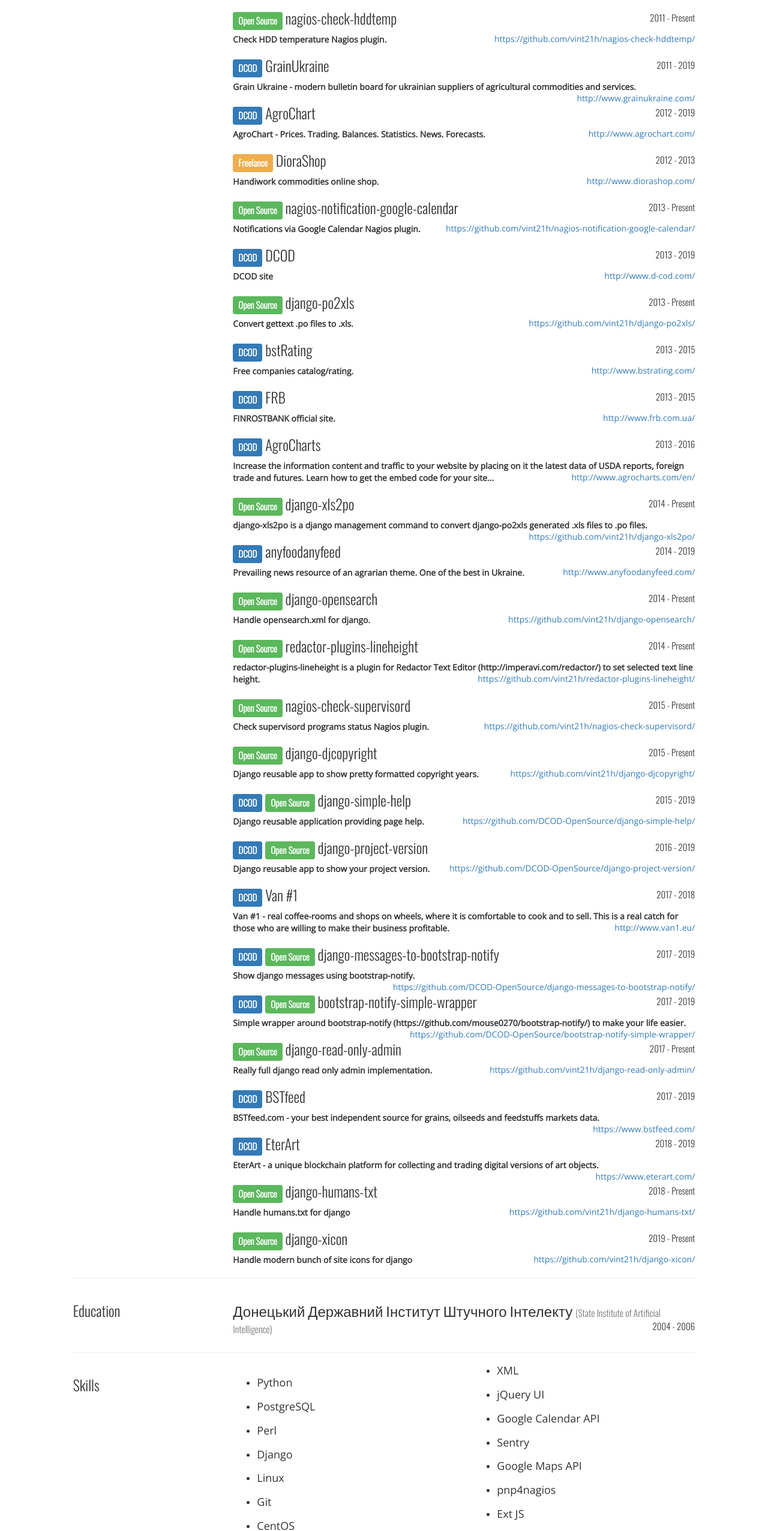
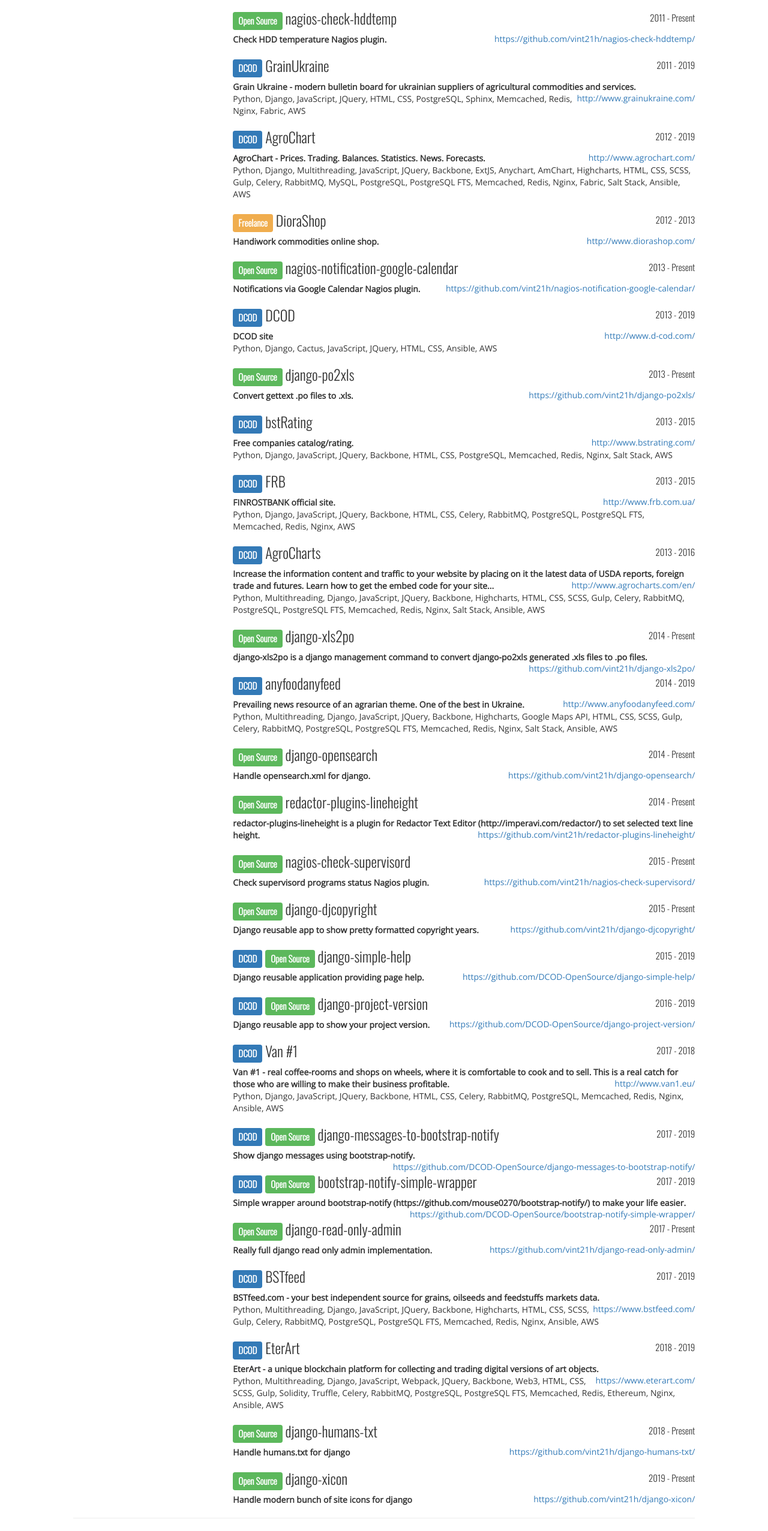
Before and after one commit to vint21h/vint21h.github.io, a plain HTML site: page index.html in a window 1280 px wide. Shown: the part 843-3396 px from the top of the page at 60% size. Drawn offline with nearby package versions, Linux system fonts and the light colour scheme.

Commit message:
Add technologies to some projects

```diff
--- a/index.html
+++ b/index.html
@@ -120,6 +120,7 @@
                                     <div class="website pull-right">
                                         <a target="_blank" href="http://www.grainukraine.com/">http://www.grainukraine.com/</a>
                                     </div>
+                                    <div class="technologies">Python, Django, JavaScript, JQuery, HTML, CSS, PostgreSQL, Sphinx, Memcached, Redis, Nginx, Fabric, AWS</div>
                                 </div>
                                 <div class="project">
                                     <h3>
@@ -131,6 +132,7 @@
                                     <div class="website pull-right">
                                         <a target="_blank" href="http://www.agrochart.com/">http://www.agrochart.com/</a>
                                     </div>
+                                    <div class="technologies">Python, Django, Multithreading, JavaScript, JQuery, Backbone, ExtJS, Anychart, AmChart, Highcharts, HTML, CSS, SCSS, Gulp, Celery, RabbitMQ, MySQL, PostgreSQL, PostgreSQL FTS, Memcached, Redis, Nginx, Fabric, Salt Stack, Ansible, AWS</div>
                                 </div>
                                 <div class="project">
                                     <h3>
@@ -164,6 +166,7 @@
                                     <div class="website pull-right">
                                         <a target="_blank" href="http://www.d-cod.com/">http://www.d-cod.com/</a>
                                     </div>
+                                    <div class="technologies">Python, Django, Cactus, JavaScript, JQuery, HTML, CSS, Ansible, AWS</div>
                                 </div>
                                 <div class="project">
                                     <h3>
@@ -186,6 +189,7 @@
                                     <div class="website pull-right">
                                         <a target="_blank" href="http://www.bstrating.com/">http://www.bstrating.com/</a>
                                     </div>
+                                    <div class="technologies">Python, Django, JavaScript, JQuery, Backbone, HTML, CSS, PostgreSQL, Memcached, Redis, Nginx, Salt Stack, AWS</div>
                                 </div>
                                 <div class="project">
                                     <h3>
@@ -197,6 +201,7 @@
                                     <div class="website pull-right">
                                         <a target="_blank" href="http://www.frb.com.ua/">http://www.frb.com.ua/</a>
                                     </div>
+                                    <div class="technologies">Python, Django, JavaScript, JQuery, Backbone, HTML, CSS, Celery, RabbitMQ, PostgreSQL, PostgreSQL FTS, Memcached, Redis, Nginx, AWS</div>
                                 </div>
                                 <div class="project">
                                     <h3>
@@ -208,6 +213,7 @@
                                     <div class="website pull-right">
                                         <a target="_blank" href="http://www.agrocharts.com/en/">http://www.agrocharts.com/en/</a>
                                     </div>
+                                    <div class="technologies">Python, Multithreading, Django, JavaScript, JQuery, Backbone, Highcharts, HTML, CSS, SCSS, Gulp, Celery, RabbitMQ, PostgreSQL, PostgreSQL FTS, Memcached, Redis, Nginx, Salt Stack, Ansible, AWS</div>
                                 </div>
                                 <div class="project">
                                     <h3>
@@ -230,6 +236,7 @@
                                     <div class="website pull-right">
                                         <a target="_blank" href="http://www.anyfoodanyfeed.com/">http://www.anyfoodanyfeed.com/</a>
                                     </div>
+                                    <div class="technologies">Python, Multithreading, Django, JavaScript, JQuery, Backbone, Highcharts, Google Maps API, HTML, CSS, SCSS, Gulp, Celery, RabbitMQ, PostgreSQL, PostgreSQL FTS, Memcached, Redis, Nginx, Salt Stack, Ansible, AWS</div>
                                 </div>
                                 <div class="project">
                                     <h3>
@@ -308,6 +315,7 @@
                                     <div class="website pull-right">
                                         <a target="_blank" href="http://www.van1.eu/">http://www.van1.eu/</a>
                                     </div>
+                                    <div class="technologies">Python, Django, JavaScript, JQuery, Backbone, HTML, CSS, Celery, RabbitMQ, PostgreSQL, Memcached, Redis, Nginx, Ansible, AWS</div>
                                 </div>
                                 <div class="project">
                                     <h3>
@@ -356,6 +364,7 @@
                                     <div class="website pull-right">
                                         <a target="_blank" href="https://www.bstfeed.com/">https://www.bstfeed.com/</a>
                                     </div>
+                                    <div class="technologies">Python, Multithreading, Django, JavaScript, JQuery, Backbone, Highcharts, HTML, CSS, SCSS, Gulp, Celery, RabbitMQ, PostgreSQL, PostgreSQL FTS, Memcached, Redis, Nginx, Ansible, AWS</div>
                                 </div>
                                 <div class="project">
                                     <h3>
@@ -367,6 +376,7 @@
                                     <div class="website pull-right">
                                         <a target="_blank" href="https://www.eterart.com/">https://www.eterart.com/</a>
                                     </div>
+                                    <div class="technologies">Python, Multithreading, Django, JavaScript, Webpack, JQuery, Backbone, Web3, HTML, CSS, SCSS, Gulp, Solidity, Truffle, Celery, RabbitMQ, PostgreSQL, PostgreSQL FTS, Memcached, Redis, Ethereum, Nginx, Ansible, AWS</div>
                                 </div>
                                 <div class="project">
                                     <h3>
--- a/resume.json
+++ b/resume.json
@@ -348,7 +348,7 @@
       "summary": "FINROSTBANK official site.",
       "url": "http://www.frb.com.ua/",
       "company": ["DCOD"],
-      "technologies": ["Python", "Multithreading", "Django", "JavaScript", "JQuery", "Backbone", "HTML", "CSS", "Celery", "RabbitMQ", "PostgreSQL", "PostgreSQL FTS", "Memcached", "Redis", "Nginx", "AWS"]
+      "technologies": ["Python", "Django", "JavaScript", "JQuery", "Backbone", "HTML", "CSS", "Celery", "RabbitMQ", "PostgreSQL", "PostgreSQL FTS", "Memcached", "Redis", "Nginx", "AWS"]
     },
     {
       "name": "AgroCharts",
@@ -474,7 +474,7 @@
       "summary": "BSTfeed.com - your best independent source for grains, oilseeds and feedstuffs markets data.",
       "url": "https://www.bstfeed.com/",
       "company": ["DCOD"],
-      "technologies": ["Python", "Multithreading", "Django", "JavaScript", "JQuery", "Backbone", "HTML", "CSS", "SCSS", "Gulp", "Celery", "RabbitMQ", "PostgreSQL", "PostgreSQL FTS", "Memcached", "Redis", "Nginx", "Ansible", "AWS"]
+      "technologies": ["Python", "Multithreading", "Django", "JavaScript", "JQuery", "Backbone", "Highcharts", "HTML", "CSS", "SCSS", "Gulp", "Celery", "RabbitMQ", "PostgreSQL", "PostgreSQL FTS", "Memcached", "Redis", "Nginx", "Ansible", "AWS"]
     },
     {
       "name": "EterArt",
```
Also changed, not shown: 1 other file.
